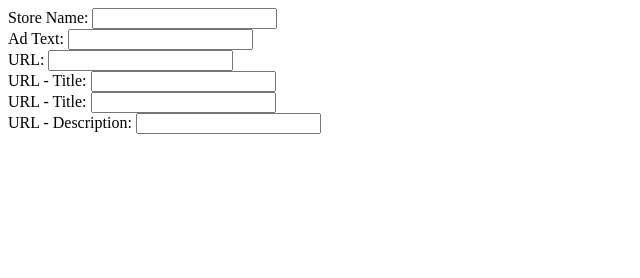
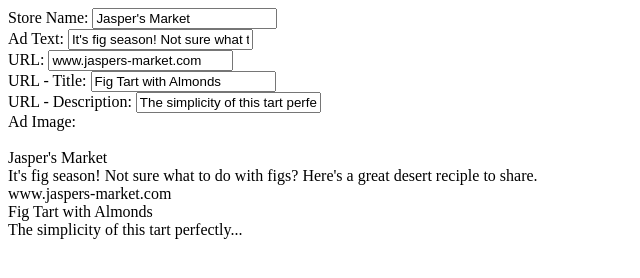
Before and after one commit to Ammarmasud/facebook-ad-builder, a plain HTML site: page index.html in a window 1280 px wide. Shown: the whole page, without its empty margins (0-640 px from the left). Drawn offline with nearby package versions, Linux system fonts and the light colour scheme.

Commit message:
Assigned inputs to variables using a controller. They are printed out below the input fields live. Put some placeholder values

```diff
--- a/index.html
+++ b/index.html
@@ -5,14 +5,31 @@
 </head>
 <body>
 
-  Store Name: <input type="text"><br>
-  Ad Text: <input type="text"><br>
-  URL: <input type="text"><br>
-  URL - Title: <input type="text"><br>
-  URL - Title: <input type="text"><br>
-  URL - Description: <input type="text"><br>
+  <div ng-app="myApp" ng-controller="myCtrl">
+    Store Name: <input type="text" ng-model="storeName"><br>
+    Ad Text: <input type="text" ng-model="adText"><br>
+    URL: <input type="text" ng-model="url"><br>
+    URL - Title: <input type="text" ng-model="urlTitle"><br>
+    URL - Description: <input type="text" ng-model="urlDescription"><br>
+    Ad Image: <br>
+    <br>
+    {{storeName}}<br>
+    {{adText}}<br>
+    {{url}}<br>
+    {{urlTitle}}<br>
+    {{urlDescription}}<br>
+  </div>
 
-
+  <script>
+    let app = angular.module('myApp', []);
+    app.controller('myCtrl', function($scope) {
+      $scope.storeName="Jasper's Market";
+      $scope.adText="It's fig season! Not sure what to do with figs? Here's a great desert reciple to share.";
+      $scope.url="www.jaspers-market.com";
+      $scope.urlTitle="Fig Tart with Almonds";
+      $scope.urlDescription="The simplicity of this tart perfectly...";
+    });
+  </script>
 
 </body>
 </html>
```
